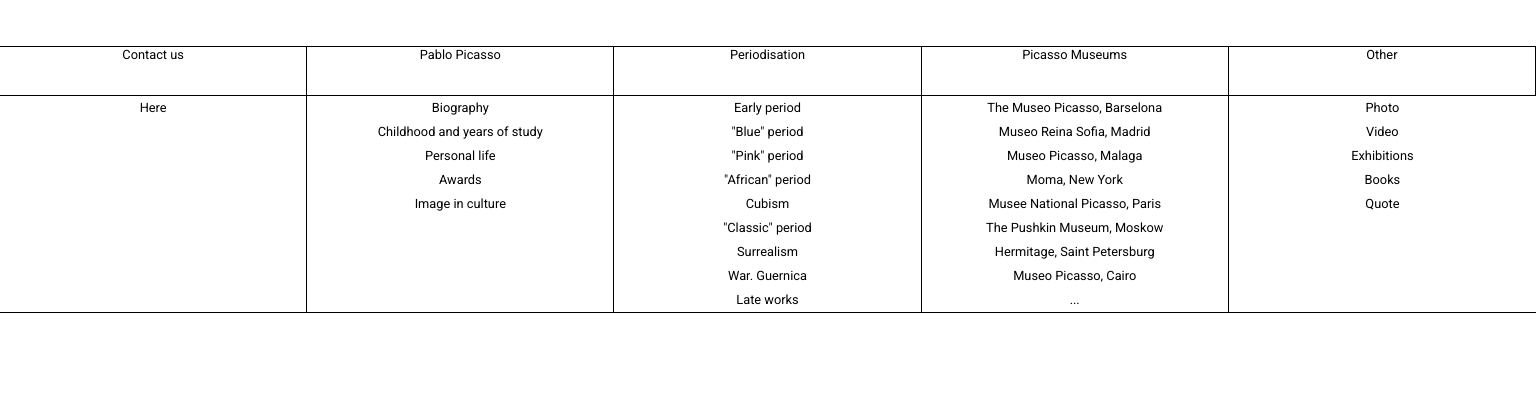
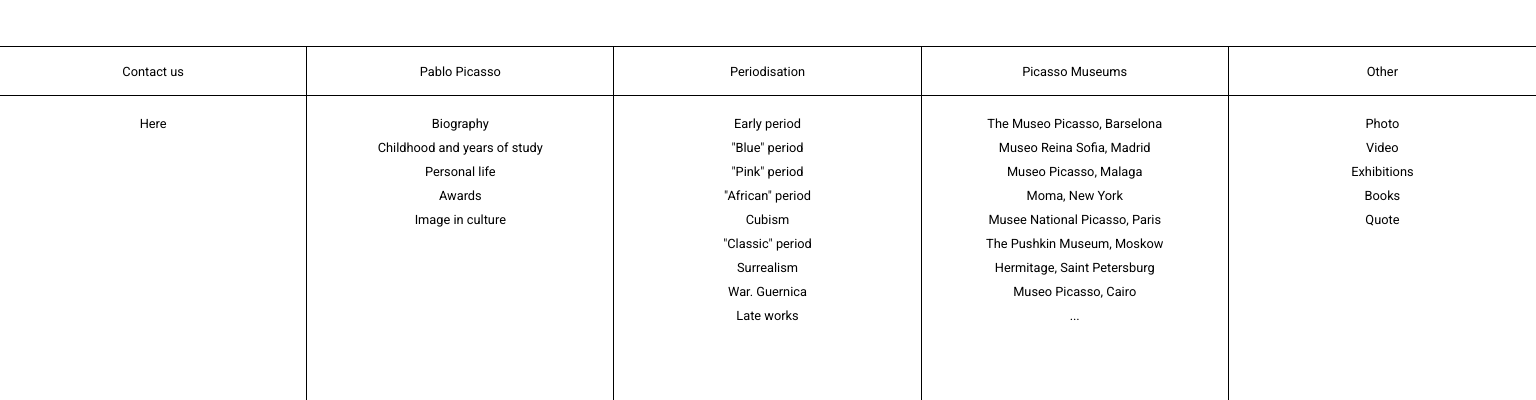
Before and after one commit to Jordan-Renaud/picasso-potfolio-project, a React (Create React App) app: page / in a window 1536 px wide. Shown: the part 4560-4960 px from the top of the page. Before the commit the page ends 4873 px from the top, so only its background shows below. Built offline with nearby package versions, Linux system fonts and the light colour scheme.

Commit message:
add final styling to footer on laptop

```diff
--- a/src/NavMenu.css
+++ b/src/NavMenu.css
@@ -48,19 +48,34 @@
             box-sizing: border-box;
     display: -ms-grid;
     display: grid;
-    -ms-grid-rows: 3rem 1fr;
-        grid-template-rows: 3rem 1fr;
+    -ms-grid-rows: 3rem 18rem;
+        grid-template-rows: 3rem 18rem;
+    border-bottom: none;
     padding: 0;
+  }
+  .NavMenu .title-container {
+    height: 100%;
+    border-right: black 1px solid;
+    display: -webkit-box;
+    display: -ms-flexbox;
+    display: flex;
+    -webkit-box-pack: center;
+        -ms-flex-pack: center;
+            justify-content: center;
+    -webkit-box-align: center;
+        -ms-flex-align: center;
+            align-items: center;
+  }
+  .NavMenu .title-container.no-border {
+    border-right: none;
   }
   .NavMenu .title {
     font-weight: normal;
     font-size: 0.8rem;
-    border-right: black 1px solid;
     margin: 0;
     -ms-flex-item-align: center;
         -ms-grid-row-align: center;
         align-self: center;
-    height: 100%;
     -webkit-box-sizing: border-box;
             box-sizing: border-box;
   }
@@ -76,6 +91,7 @@
     border-top: black 1px solid;
     border-right: black 1px solid;
     height: 100%;
+    padding-top: 1rem;
   }
   .NavMenu .contents li {
     font-size: 0.8rem;
--- a/src/NavMenu.js
+++ b/src/NavMenu.js
@@ -10,12 +10,14 @@
 
   return (
     <div className="NavMenu">
+      <div className={`title-container  ${isLastItem ? "no-border" : ""}`}>
         <h3
           className={`title ${menuOnScreen ? "show" : "hide"}`}
           onClick={updateMenuState}
         >
           {title}
         </h3>
+      </div>
       <div className={`contents ${isLastItem ? "no-border" : ""}`}>
         {categories.map((category) => (
           <li key={category} className={`${menuOnScreen ? "show" : "hide"}`}>
--- a/src/NavMenu.scss
+++ b/src/NavMenu.scss
@@ -45,16 +45,26 @@
   .NavMenu {
     box-sizing: border-box;
     display: grid;
-    grid-template-rows: 3rem 1fr;
+    grid-template-rows: 3rem 18rem;
+    border-bottom: none;
     padding: 0;
+
+    .title-container {
+      height: 100%;
+      border-right: black 1px solid;
+      display: flex;
+      justify-content: center;
+      align-items: center;
+      &.no-border {
+        border-right: none;
+      }
+    }
 
     .title {
       font-weight: normal;
       font-size: 0.8rem;
-      border-right: black 1px solid;
       margin: 0;
       align-self: center;
-      height: 100%;
       box-sizing: border-box;
 
       &.hide {
@@ -70,6 +80,8 @@
       border-top: black 1px solid;
       border-right: black 1px solid;
       height: 100%;
+      padding-top: 1rem;
+
       li {
         font-size: 0.8rem;
         line-height: 1.5rem;
```
Also changed, not shown: 1 other file (tests, documents, lock files or other folders). Lines whose indentation alone changed are shown as unchanged.
